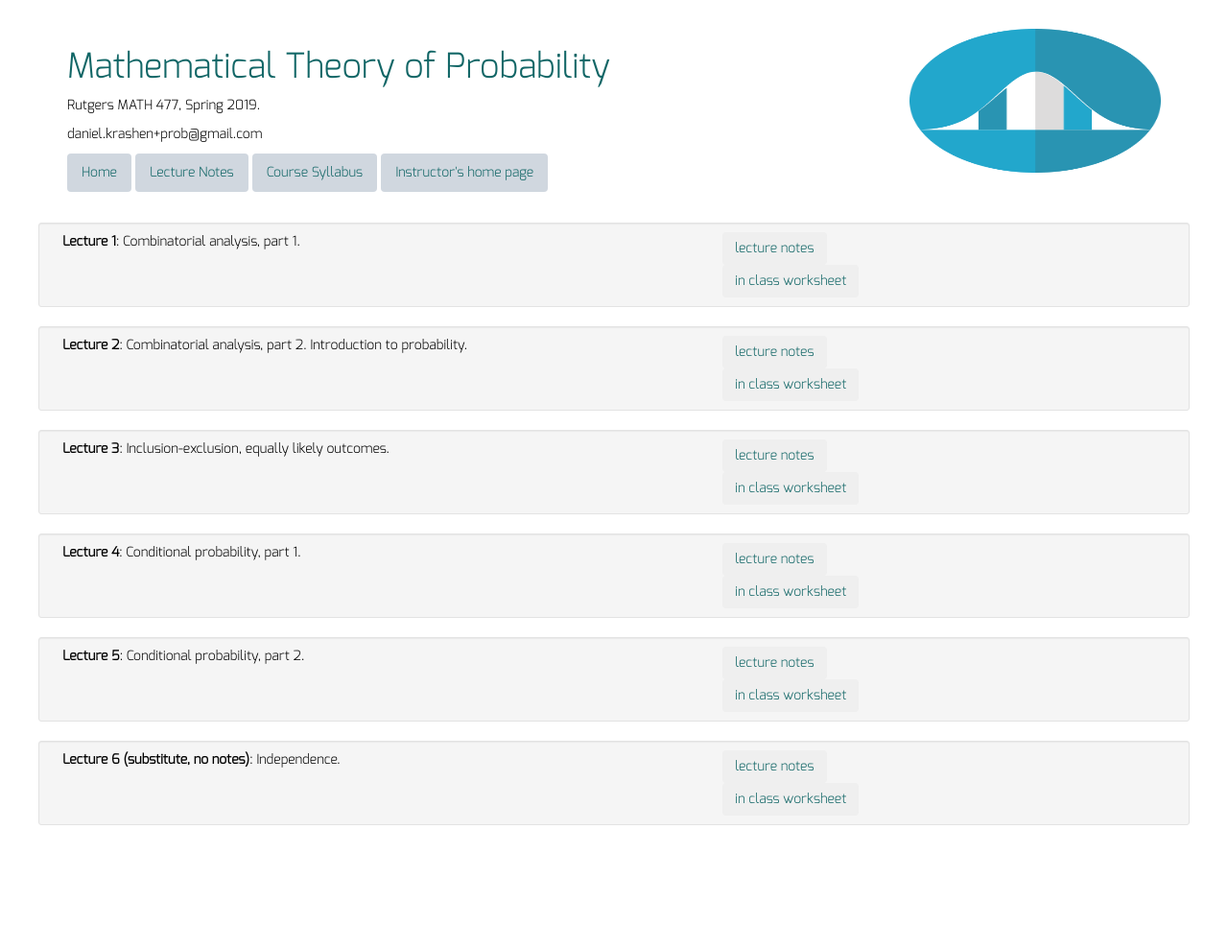
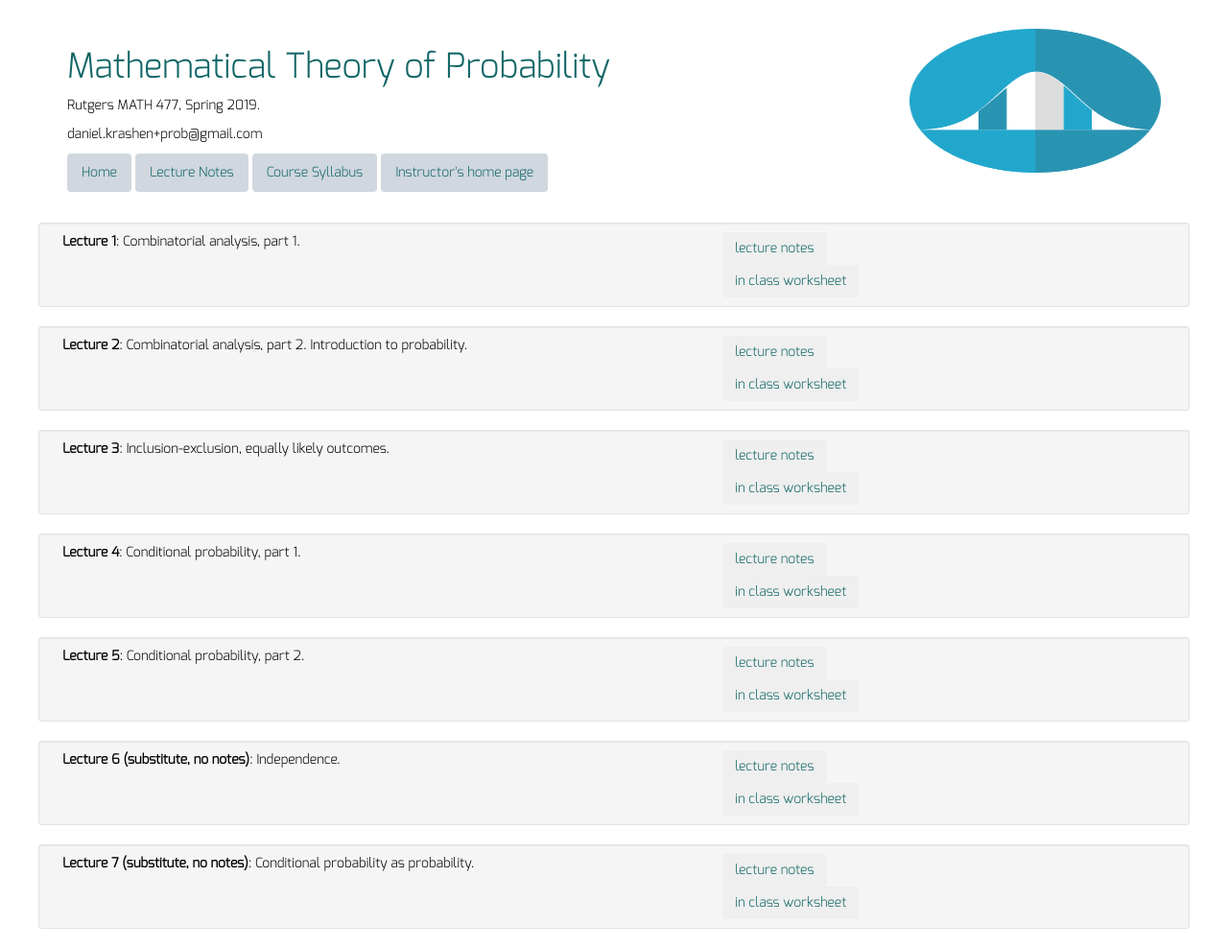
Before and after one commit to dkrashen/probability, a Jekyll site: the page built from lectures/index.html, in a window 1280 px wide. Shown: the whole page at 96% size. Built offline with Jekyll 4.4.1, drawn with Linux system fonts in a browser that asks for light colours; nearby versions of some CDN libraries; before the commit the page ends 900 px from its top, so only the background shows below that.

Commit message:
add lecture 7 stuff, homework 4

```diff
--- a/_data/lectures.yml
+++ b/_data/lectures.yml
@@ -22,3 +22,7 @@
   filename: ""
   description: "Independence."
   quizfilename: "quiz6.pdf"
+- title: "Lecture 7 (substitute, no notes)"
+  filename: ""
+  description: "Conditional probability as probability."
+  quizfilename: "quiz7.pdf"
```
Also changed, not shown: 1 other file.
